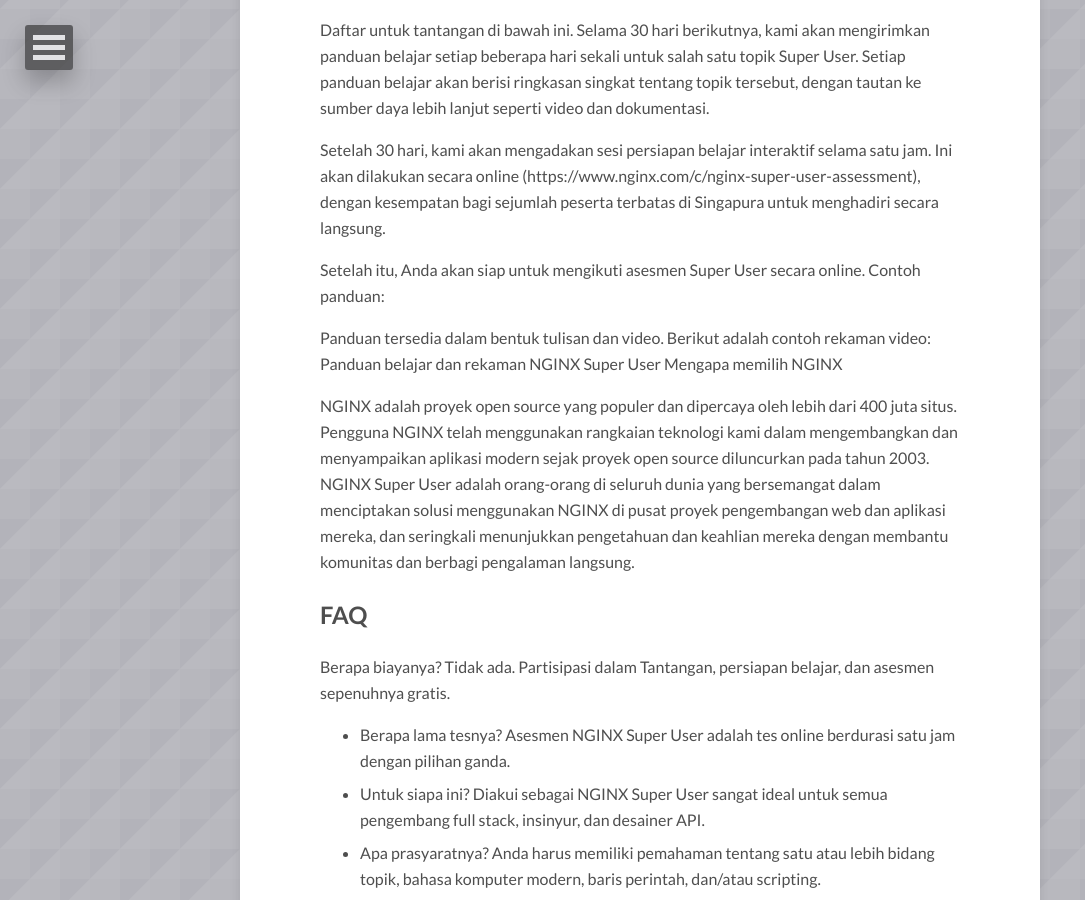
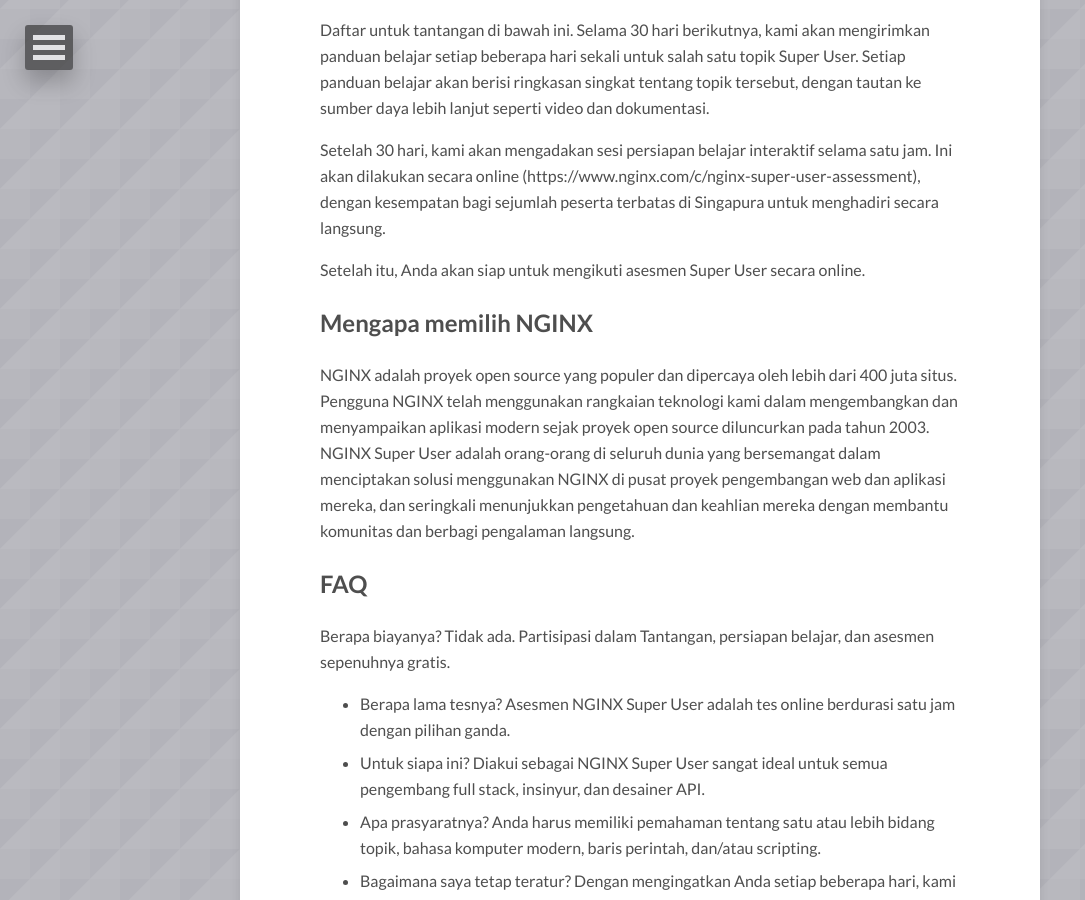
Before and after one commit to danigunawan/danigunawan.github.io, a Jekyll site: the page built from _posts/2023-07-20-nginx-super-user-assessment-challange.md, in a window 1280 px wide and 900 px high, scrolled down 1011 px. Shown: the whole window, without its empty margins (0-1085 px from the left). Built offline with Jekyll 4.4.1, drawn with Linux system fonts in a browser that asks for light colours; nearby versions of some CDN libraries; comment, search, counter and statistics services are not loaded.

Commit message:
[ADD POSTING]

```diff
--- a/_posts/2023-07-20-nginx-super-user-assessment-challange.md
+++ b/_posts/2023-07-20-nginx-super-user-assessment-challange.md
@@ -38,10 +38,8 @@
 Setelah 30 hari, kami akan mengadakan sesi persiapan belajar interaktif selama satu jam. Ini akan dilakukan secara online (https://www.nginx.com/c/nginx-super-user-assessment), dengan kesempatan bagi sejumlah peserta terbatas di Singapura untuk menghadiri secara langsung.
 
 Setelah itu, Anda akan siap untuk mengikuti asesmen Super User secara online.
-Contoh panduan:
 
-Panduan tersedia dalam bentuk tulisan dan video. Berikut adalah contoh rekaman video: Panduan belajar dan rekaman NGINX Super User
-Mengapa memilih NGINX
+## Mengapa memilih NGINX
 
 NGINX adalah proyek open source yang populer dan dipercaya oleh lebih dari 400 juta situs. Pengguna NGINX telah menggunakan rangkaian teknologi kami dalam mengembangkan dan menyampaikan aplikasi modern sejak proyek open source diluncurkan pada tahun 2003. NGINX Super User adalah orang-orang di seluruh dunia yang bersemangat dalam menciptakan solusi menggunakan NGINX di pusat proyek pengembangan web dan aplikasi mereka, dan seringkali menunjukkan pengetahuan dan keahlian mereka dengan membantu komunitas dan berbagi pengalaman langsung.
 
```
